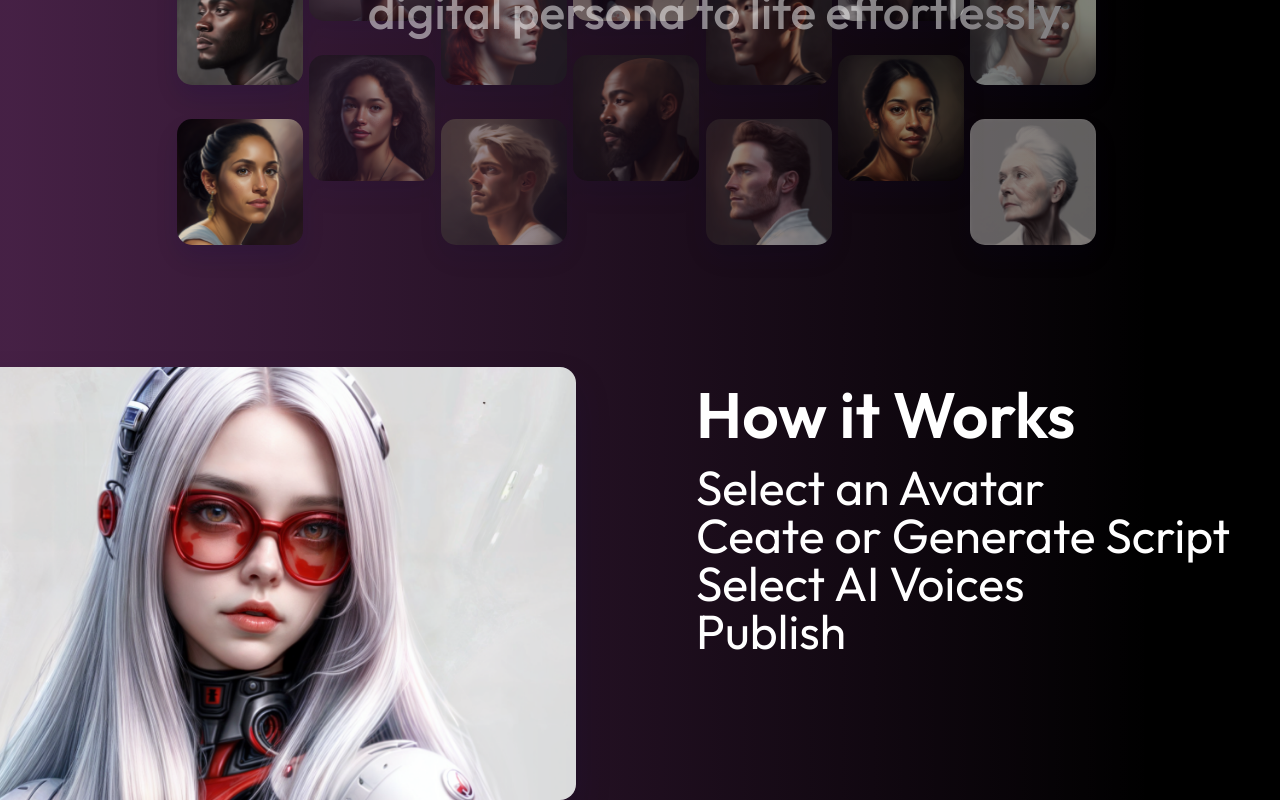
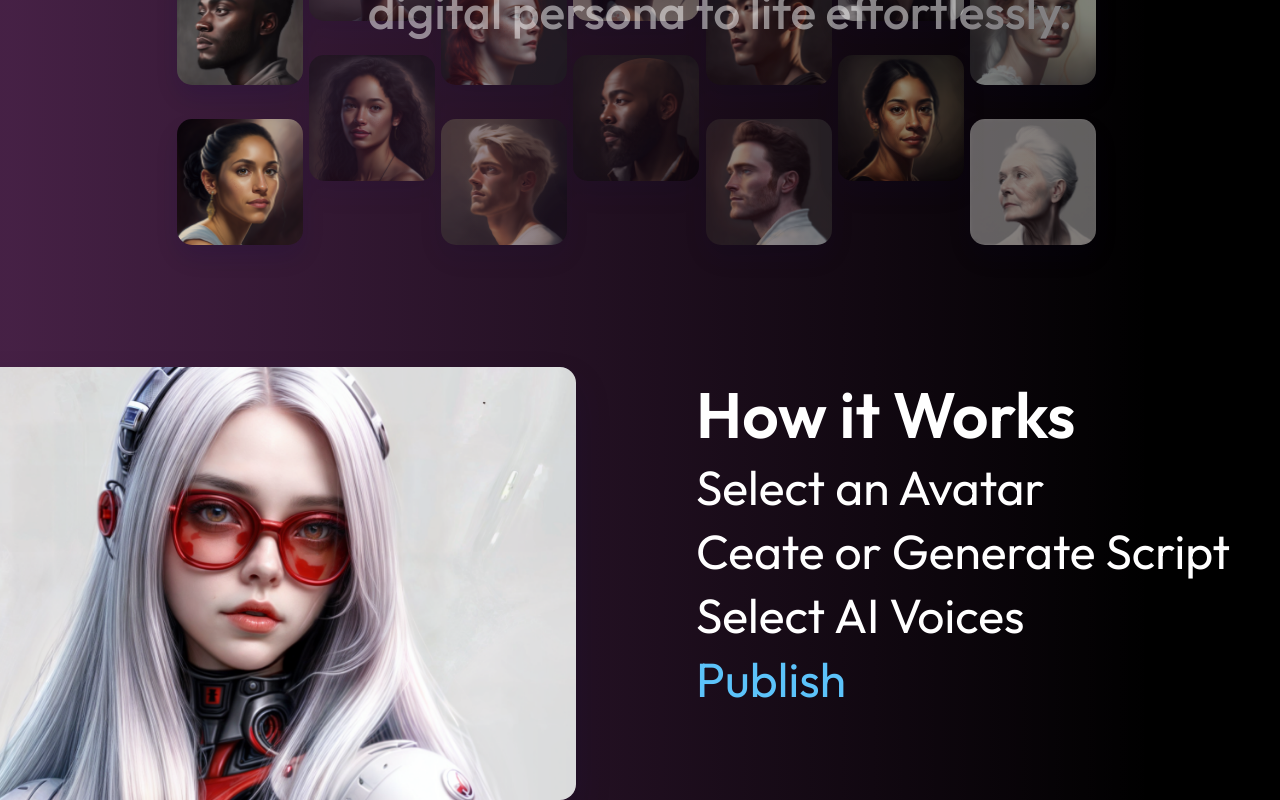
Before and after one commit to bhuvnesh-gupta/-Bhuvnesh-Gupta---Frontend-Developer., a Next.js app: page / in a window 1280 px wide. Shown: the part 1106-1906 px from the top of the page. Built offline with nearby package versions, Linux system fonts and the light colour scheme.

Commit message:
Update HowItPage.jsx

```diff
--- a/components/MainSection/HowItPage.jsx
+++ b/components/MainSection/HowItPage.jsx
@@ -1,5 +1,6 @@
 import Image from "next/image";
 import React from "react";
+import AnimatedList from "./AnimatedList";
 
 const HowItPage = () => {
   return (
@@ -16,10 +17,7 @@ const HowItPage = () => {
       <div width={596}>
         <p className="text-[64px] font-semibold">How it Works</p>
         <ul>
-          <li className="text-5xl leading-[48px]">Select an Avatar</li>
-          <li className="text-5xl leading-[48px]">Ceate or Generate Script</li>
-          <li className="text-5xl leading-[48px]">Select AI Voices</li>
-          <li className="text-5xl leading-[48px]">Publish</li>
+          <AnimatedList />
         </ul>
       </div>
     </div>
```
